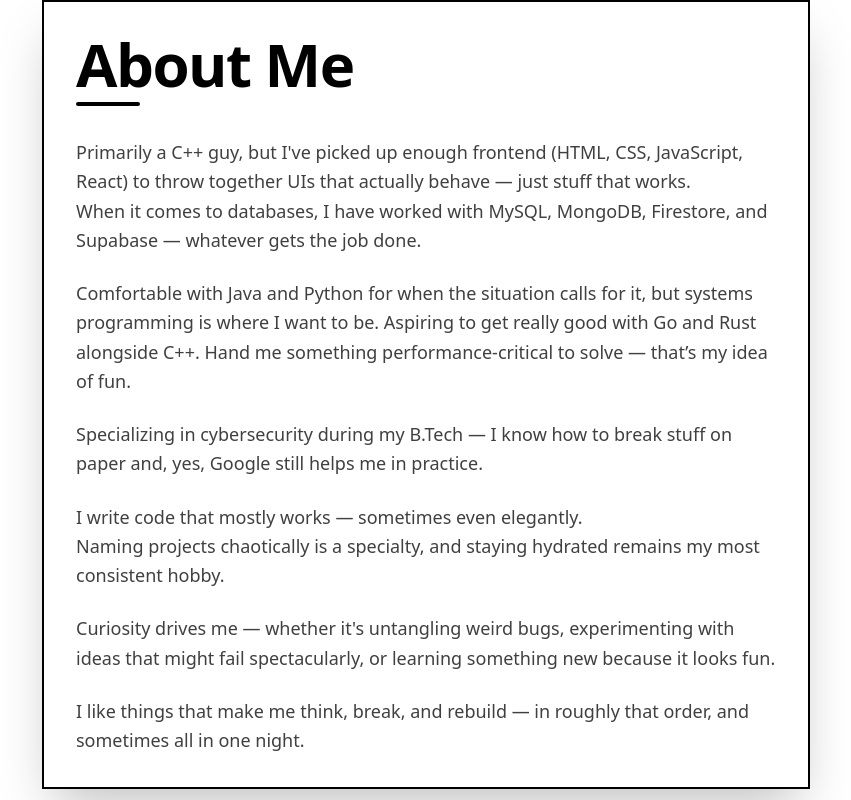
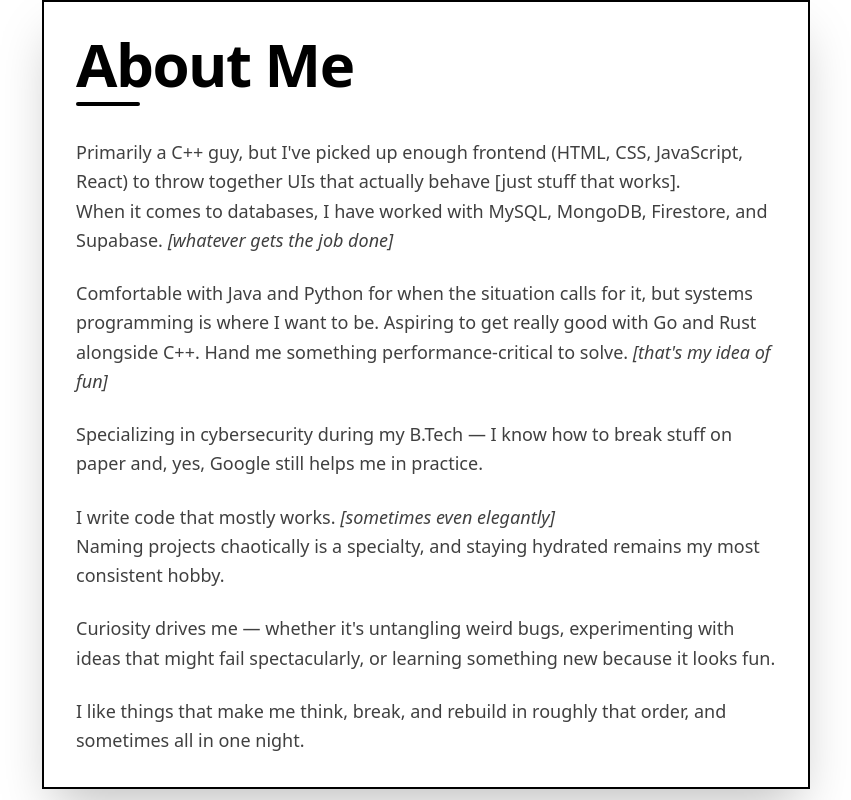
Before and after one commit to rrajvardhan/portfolio, a React (Vite) app: page / in a window 1280 px wide. Shown: the part 880-1680 px from the top of the page, without its empty margins (214-1065 px from the left). Built offline with nearby package versions, Linux system fonts and the light colour scheme.

Commit message:
thoughts

```diff
--- a/src/components/AboutMe.jsx
+++ b/src/components/AboutMe.jsx
@@ -13,23 +13,26 @@ const AboutMe = ({ scrollToSection }) => {
             <p className="mb-4 sm:mb-6">
               Primarily a C++ guy, but I've picked up enough frontend (HTML,
               CSS, JavaScript, React) to throw together UIs that actually behave
-              — just stuff that works.
+              [just stuff that works].
               <br /> When it comes to databases, I have worked with MySQL,
-              MongoDB, Firestore, and Supabase — whatever gets the job done.
+              MongoDB, Firestore, and Supabase.
+              <span className="italic"> [whatever gets the job done]</span>
             </p>
 
             <p className="mb-4 sm:mb-6">
               Comfortable with Java and Python for when the situation calls for
               it, but systems programming is where I want to be. Aspiring to get
               really good with Go and Rust alongside C++. Hand me something
-              performance-critical to solve — that’s my idea of fun.
+              performance-critical to solve.
+              <span className="italic"> [that's my idea of fun]</span>
             </p>
             <p className="mb-4 sm:mb-6">
               Specializing in cybersecurity during my B.Tech — I know how to
               break stuff on paper and, yes, Google still helps me in practice.
             </p>
             <p className="mb-4 sm:mb-6">
-              I write code that mostly works — sometimes even elegantly.
+              I write code that mostly works.
+              <span className="italic"> [sometimes even elegantly]</span>
               <br className="hidden sm:block" /> Naming projects chaotically is
               a specialty, and staying hydrated remains my most consistent
               hobby.
@@ -40,7 +43,7 @@ const AboutMe = ({ scrollToSection }) => {
               learning something new because it looks fun.
             </p>
             <p>
-              I like things that make me think, break, and rebuild — in roughly
+              I like things that make me think, break, and rebuild in roughly
               that order, and sometimes all in one night.
             </p>
           </div>
```
